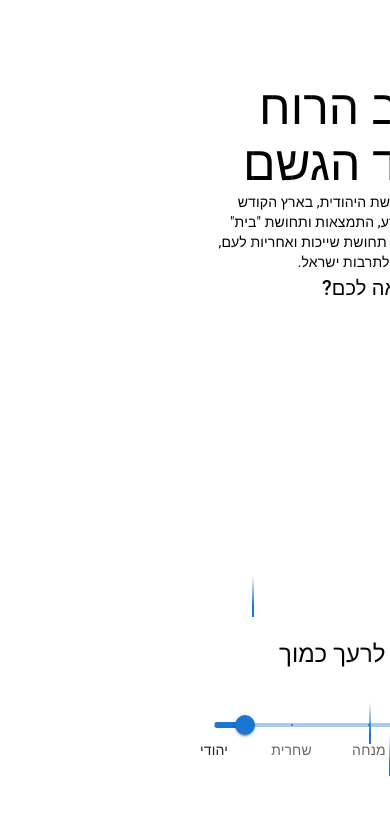
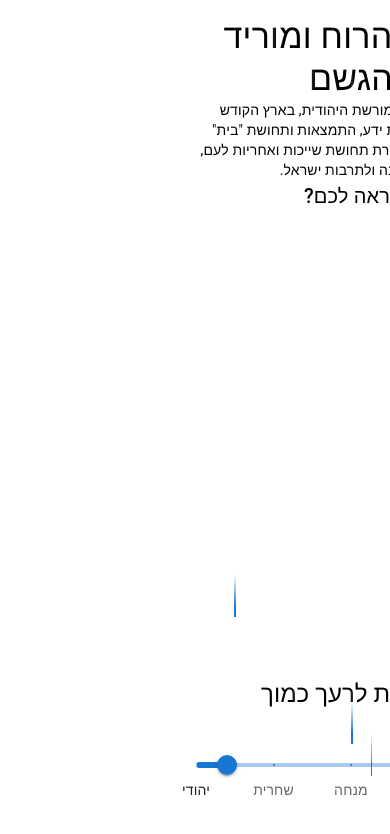
Before and after one commit to noamfeldman/rain, a React (Create React App) app: page / in a window 390 px wide. Shown: the top 834 px of the page. Built offline with nearby package versions, Linux system fonts and the light colour scheme.

Commit message:
Mobile fixes

```diff
--- a/src/pages/HomePage.tsx
+++ b/src/pages/HomePage.tsx
@@ -55,13 +55,13 @@ export default function HomePage() {
         alignContent="center"
         flexDirection="column"
         height="100vh"
-        paddingTop={10}
-        paddingBottom={10}
+        paddingTop={2}
+        paddingBottom={5}
         paddingLeft={5}
         paddingRight={5}
       >
         <Grid item>
-          <Typography variant="h3" id="home-content" textAlign="center" noWrap={false}>
+          <Typography variant="h4" id="home-content" textAlign="center" noWrap={false}>
             משיב הרוח ומוריד הגשם
           </Typography>
 
```
